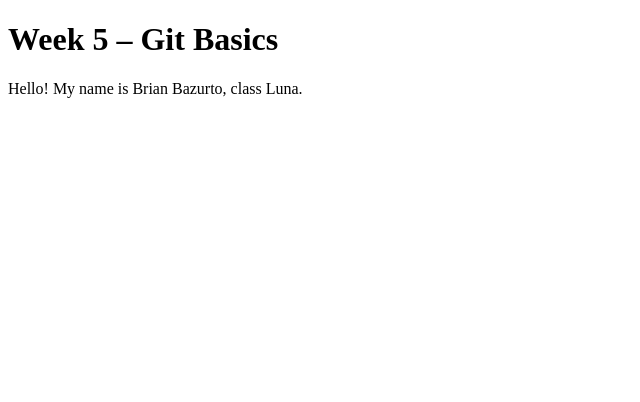
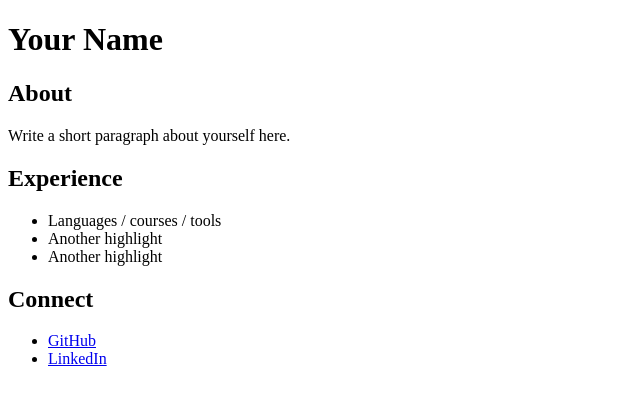
Before and after one commit to ba-00001/brian-b-class-luna, a plain HTML site: page index.html in a window 1280 px wide. Shown: the whole page, without its empty margins (0-640 px from the left). Drawn offline with Linux system fonts and the light colour scheme.

Commit message:
boilerplate and content added

```diff
--- a/index.html
+++ b/index.html
@@ -2,11 +2,33 @@
 <html lang="en">
 <head>
   <meta charset="UTF-8" />
-  <meta name="viewport" content="width=device-width, initial-scale=1.0"/>
-  <title>Week 5 – Git Basics</title>
+  <meta name="viewport" content="width=device-width, initial-scale=1.0" />
+  <meta name="description" content="Your portfolio page for Week 7." />
+  <title>Your Name — Portfolio</title>
 </head>
 <body>
-  <h1>Week 5 – Git Basics</h1>
-  <p>Hello! My name is Brian Bazurto, class Luna.</p>
+  <h1>Your Name</h1>
+
+  <section id="About">
+    <h2>About</h2>
+    <p>Write a short paragraph about yourself here.</p>
+  </section>
+
+  <section id="Experience">
+    <h2>Experience</h2>
+    <ul>
+      <li>Languages / courses / tools</li>
+      <li>Another highlight</li>
+      <li>Another highlight</li>
+    </ul>
+  </section>
+
+  <section id="Connect">
+    <h2>Connect</h2>
+    <ul>
+      <li><a href="https://github.com/yourusername">GitHub</a></li>
+      <li><a href="https://www.linkedin.com/in/yourusername">LinkedIn</a></li>
+    </ul>
+  </section>
 </body>
 </html>
```
